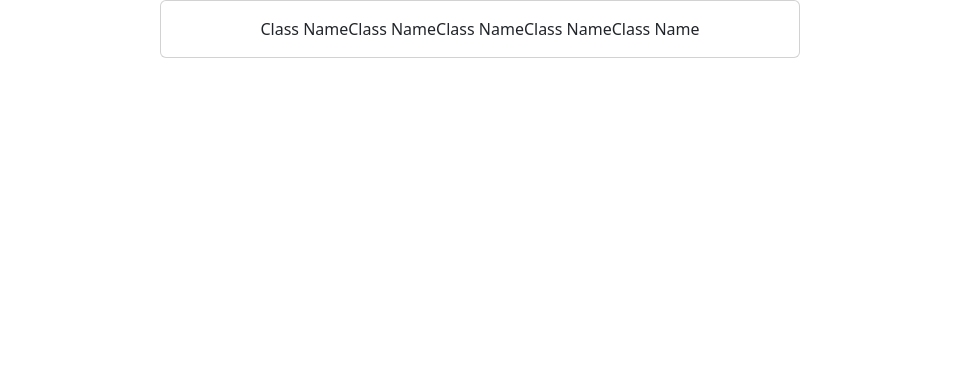
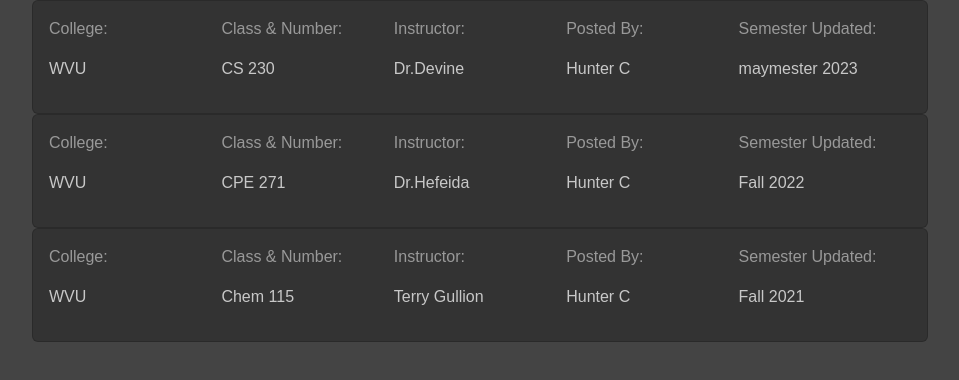
Before and after one commit to WVU-CS230-2023-01-Group02/bottomText, an Angular app: page /results in a window 1280 px wide. Shown: the top 380 px of the page, without its empty margins (160-1119 px from the left). Built offline with nearby package versions, Linux system fonts and the light colour scheme.

Commit message:
Updating to format of Results Panes

```diff
--- a/src/app/Layouts/results/listing-card/listing-card.component.css
+++ b/src/app/Layouts/results/listing-card/listing-card.component.css
@@ -4,5 +4,24 @@
 }
 
 .card{
-    margin:auto
+    margin:auto;
+    max-width: 70%;
+    background-color: #333;
 }
+
+.infoTypeText{
+    font-family: "Montserrat", sans-serif;
+    color: #999;
+}
+
+.infoText{
+    font-family: "Montserrat", sans-serif;
+    color: #C8C8C8;
+}
+
+.flexInfo{
+    display: flex;
+    flex-direction: column;
+    width: 20%;
+    align-content: center;
+}
--- a/src/app/Layouts/results/listing-card/listing-card.component.html
+++ b/src/app/Layouts/results/listing-card/listing-card.component.html
@@ -1,9 +1,25 @@
-<div class="card" style="max-width: 50%;">
-    <div class="card-body mx-auto flexBox">
-      <div>Class Name</div>
-      <div>Class Name</div>
-      <div>Class Name</div>
-      <div>Class Name</div>
-      <div>Class Name</div>
+
+<div class="card">
+    <div class="card-body flexBox justify-content-between">
+      <div class="flexInfo">
+        <p class="infoTypeText">College:</p>
+        <p class="infoText">{{college}}</p>
+      </div>
+      <div class="flexInfo">
+        <p class="infoTypeText">Class & Number:</p>
+        <p class="infoText">{{className}}</p>
+      </div>
+      <div class="flexInfo">
+        <p class="infoTypeText">Instructor:</p>
+        <p class="infoText">{{instructor}}</p>
+      </div>
+      <div class="flexInfo">
+        <p class="infoTypeText">Posted By:</p>
+        <p class="infoText">{{accountName}}</p>
+      </div>
+      <div class="flexInfo">
+        <p class="infoTypeText">Semester Updated:</p>
+        <p class="infoText">{{semester}}</p>
+      </div>
     </div>
   </div>
--- a/src/app/Layouts/results/listing-card/listing-card.component.ts
+++ b/src/app/Layouts/results/listing-card/listing-card.component.ts
@@ -1,4 +1,4 @@
-import { Component } from '@angular/core';
+import { Component, Input } from '@angular/core';
 
 @Component({
   selector: 'app-listing-card',
@@ -6,5 +6,17 @@
   styleUrls: ['./listing-card.component.css']
 })
 export class ListingCardComponent {
+@Input() college: string;
+@Input() className: string;
+@Input() instructor: string;
+@Input() accountName: string;
+@Input() semester: string;
 
+constructor(){
+  this.college = "Undefined parameter";
+  this.className = "Undefined parameter";
+  this.instructor = "Undefined parameter";
+  this.accountName = "Undefined parameter";
+  this.semester = "Undefined parameter";
 }
+}
--- a/src/app/Layouts/results/results.component.css
+++ b/src/app/Layouts/results/results.component.css
@@ -0,0 +1,7 @@
+.background{
+    display:block;
+    position:absolute;
+    height:100%;
+    width:100%;
+    background-color: #444;
+}
--- a/src/app/Layouts/results/results.component.html
+++ b/src/app/Layouts/results/results.component.html
@@ -1,3 +1,4 @@
-
-
-    <app-listing-card></app-listing-card>
+<div class="background"></div>
+<app-listing-card college="WVU" className="CS 230" instructor="Dr.Devine" accountName="Hunter C" semester="maymester 2023"></app-listing-card>
+<app-listing-card college="WVU" className="CPE 271" instructor="Dr.Hefeida" accountName="Hunter C" semester="Fall 2022"></app-listing-card>
+<app-listing-card college="WVU" className="Chem 115" instructor="Terry Gullion" accountName="Hunter C" semester="Fall 2021"></app-listing-card>
```
